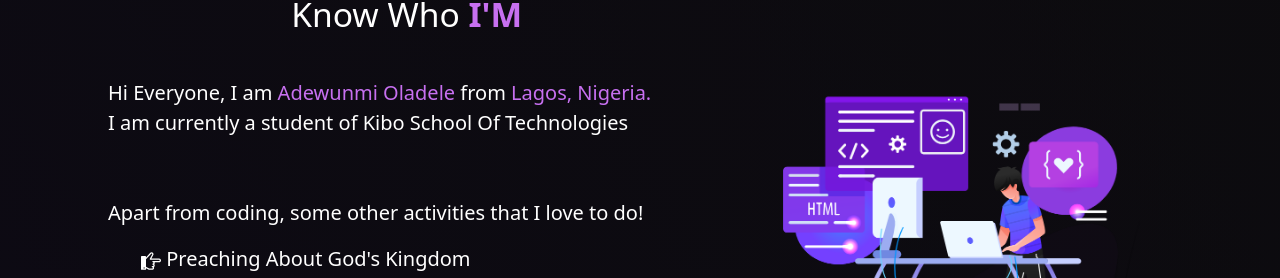
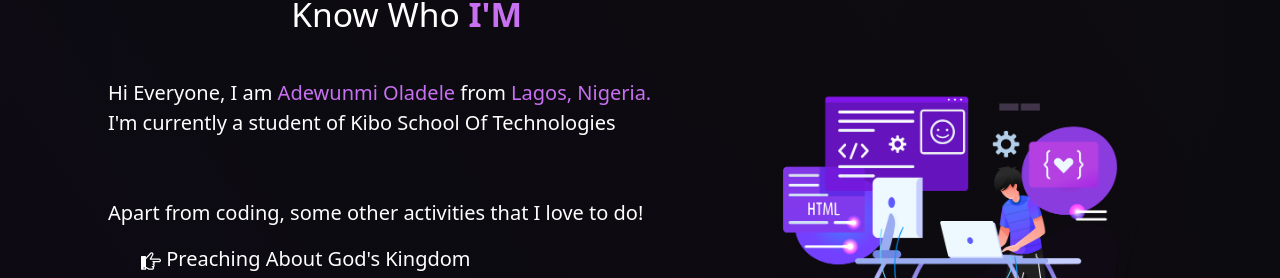
Before and after one commit to Rachamv/Portfolio, a React (Create React App) app: page /about in a window 1280 px wide. Shown: the part 196-474 px from the top of the page. Built offline with nearby package versions, Linux system fonts and the light colour scheme.

Commit message:
Update AboutCard.js

```diff
--- a/src/components/About/AboutCard.js
+++ b/src/components/About/AboutCard.js
@@ -11,7 +11,7 @@ function AboutCard() {
             Hi Everyone, I am <span className="purple">Adewunmi Oladele </span>
             from <span className="purple">Lagos, Nigeria.</span>
             <br />
-            I am currently a student of Kibo School Of Technologies
+            I'm currently a student of Kibo School Of Technologies
             <br />
 
             <br />
```
